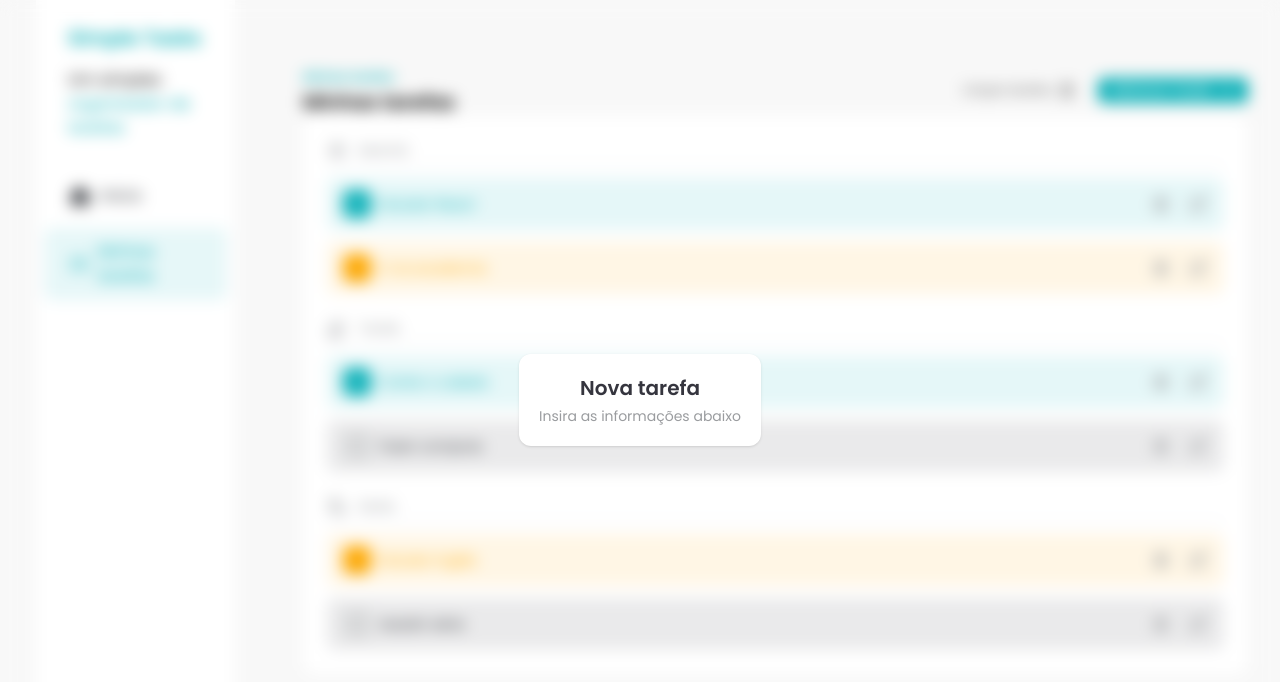
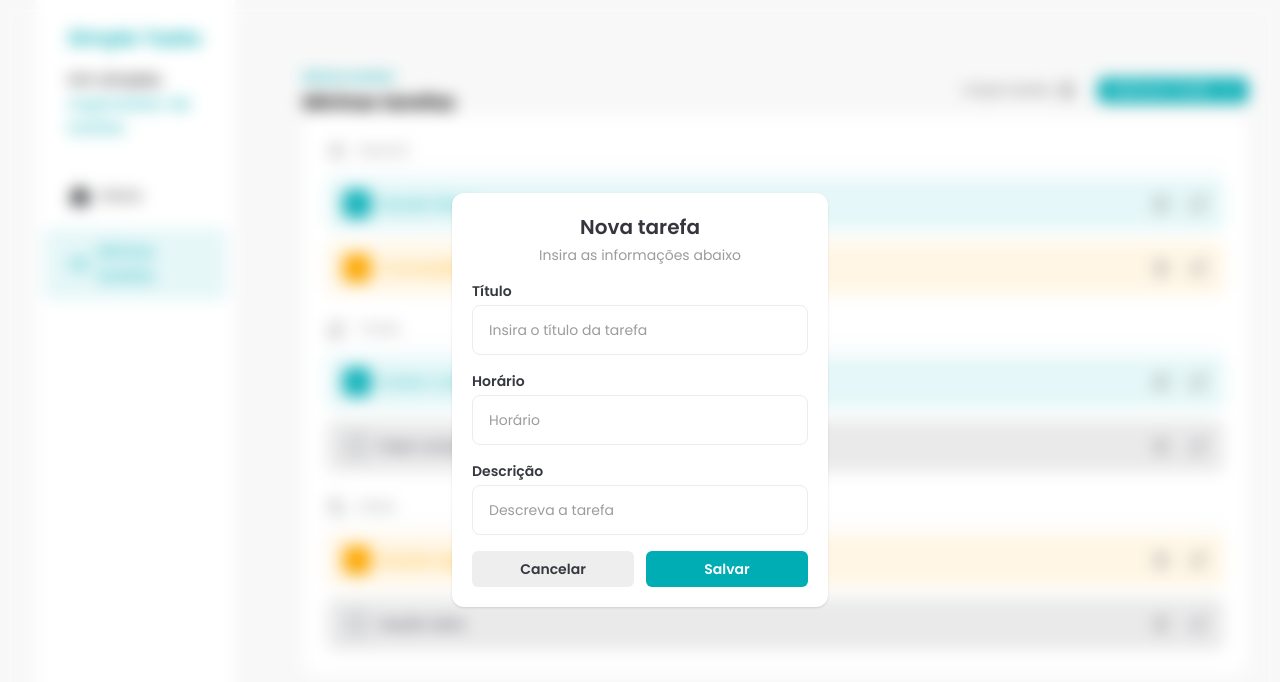
Before and after one commit to cerqMateus/react-tasks, a React (Vite) app: page / in a window 1280 px wide. Both pictures are taken after a click on the button "Adicionar Tarefa". Shown: the top 682 px of the page. Built offline with nearby package versions, Linux system fonts and the light colour scheme.

Commit message:
feat: ensure AddTaskDialog can be closed

```diff
--- a/src/components/AddTaskDialog.jsx
+++ b/src/components/AddTaskDialog.jsx
@@ -1,15 +1,44 @@
 import { createPortal } from "react-dom";
 
-const AddTaskDialog = ({ isOpen }) => {
+import Button from "./Button";
+import Input from "./Input";
+
+const AddTaskDialog = ({ isOpen, handleClose }) => {
   if (!isOpen) return null;
 
   return createPortal(
     <div className="fixed bottom-0 left-0 top-0 flex h-screen w-screen items-center justify-center backdrop-blur">
       <div className="rounded-xl bg-white p-5 text-center shadow">
         <h2 className="text-xl font-semibold text-[#35353E]">Nova tarefa</h2>
-        <p className="mt-1 text-sm text-[#9A9C9F]">
+        <p className="mb-4 mt-1 text-sm text-[#9A9C9F]">
           Insira as informações abaixo
         </p>
+        <div className="flex w-[336px] flex-col space-y-4">
+          <Input
+            id="title"
+            label="Título"
+            placeholder="Insira o título da tarefa"
+          />
+          <Input id="time" label="Horário" placeholder="Horário" />
+          <Input
+            id="description"
+            label="Descrição"
+            placeholder="Descreva a tarefa"
+          />
+          <div className="flex gap-3">
+            <Button
+              size="large"
+              className="w-full"
+              variant="secondary"
+              onClick={handleClose}
+            >
+              Cancelar
+            </Button>
+            <Button size="large" className="w-full">
+              Salvar
+            </Button>
+          </div>
+        </div>
       </div>
     </div>,
     document.body
--- a/src/components/Tasks.jsx
+++ b/src/components/Tasks.jsx
@@ -75,7 +75,12 @@ const Tasks = () => {
           </Button>
         </div>
       </div>
-      <AddTaskDialog isOpen={addTaskDialogIsOpen} />
+
+      <AddTaskDialog
+        isOpen={addTaskDialogIsOpen}
+        handleClose={() => SetAddTaskDialogIsOpen(false)}
+      />
+
       {/* LISTA DE TAREFAS */}
       <div className="rounded-xl bg-white p-6">
         {/* MANHÃ */}
```
